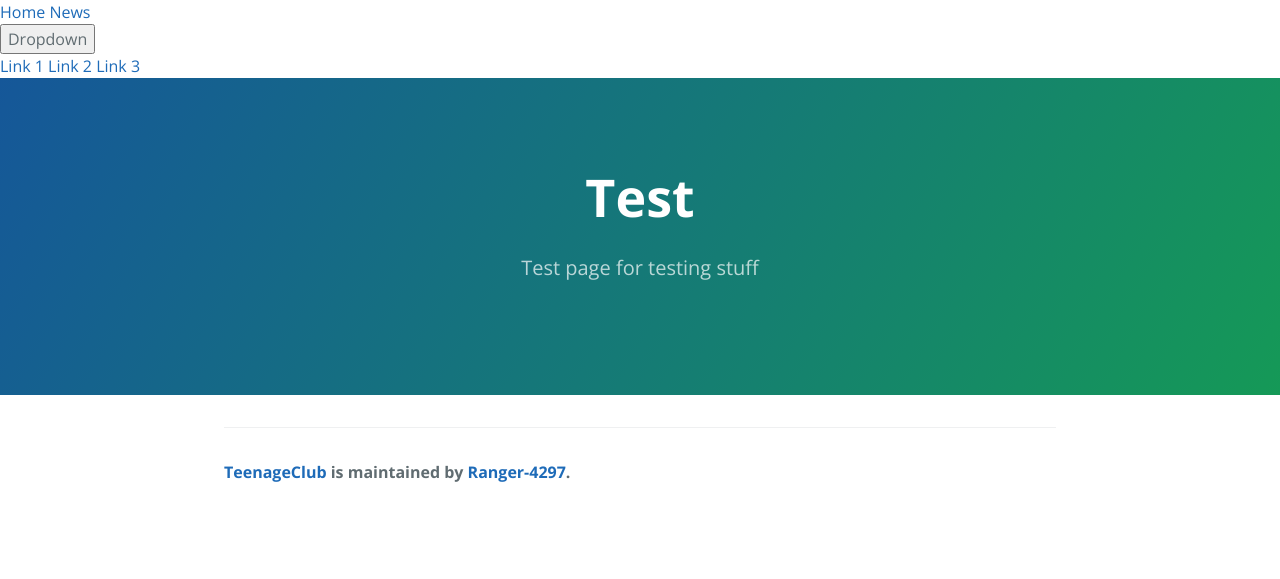
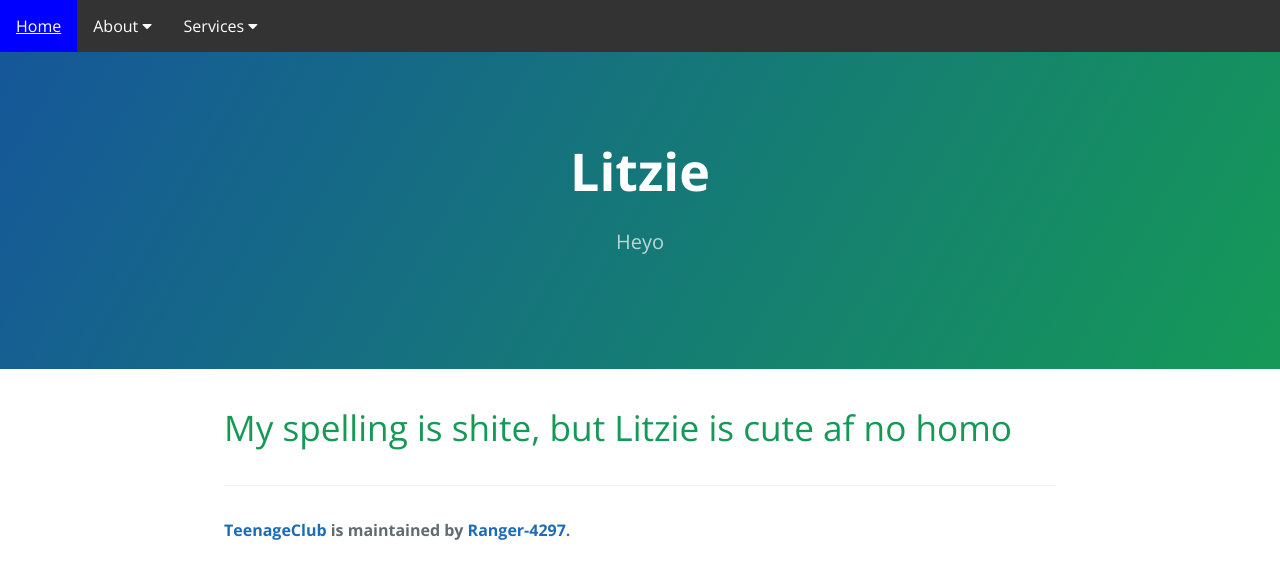
Before and after one commit to Ranger-4297/TeenageClub, a Jekyll site: the page built from Pages/Test.md, in a window 1280 px wide. Shown: the top 579 px of the page. Built offline with Jekyll 4.4.1, drawn with Linux system fonts in a browser that asks for light colours; the repository's description, which GitHub fills in, is left out.

Commit message:
weeeeeeeeeeeeeeeeeeeeee

```diff
--- a/Pages/Test.md
+++ b/Pages/Test.md
@@ -1,6 +1,8 @@
 ---
-layout: test
-title: Test
-description: Test page for testing stuff
-permalink: Test
+layout: default
+title: Litzie
+description: Heyo
+permalink: Litz
 ---
+
+# My spelling is shite, but Litzie is cute af no homo
```
